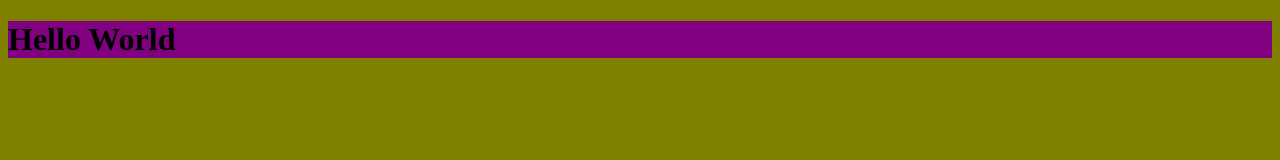
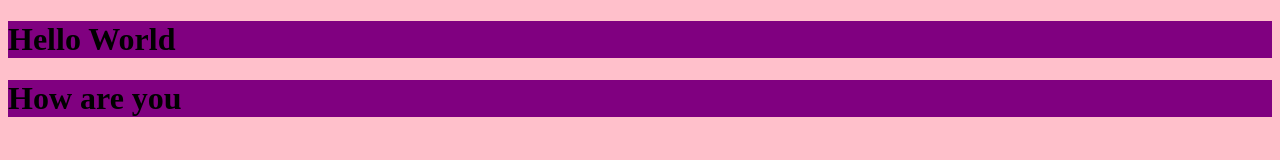
Before and after one commit to andyli11/sample, a plain HTML site: page index.html in a window 1280 px wide. Drawn offline with Linux system fonts and the light colour scheme.

Commit message:
changed some stuff

```diff
--- a/index.html
+++ b/index.html
@@ -6,6 +6,7 @@
     </head>
     <body>
         <h1>Hello World</h1>
+        <h1>How are you</h1>
         <script src="app.js"></script>
     </body>
 </html>
--- a/style.css
+++ b/style.css
@@ -1,5 +1,5 @@
 body{
-    background:olive;
+    background:pink;
 }
 
 h1{
```
